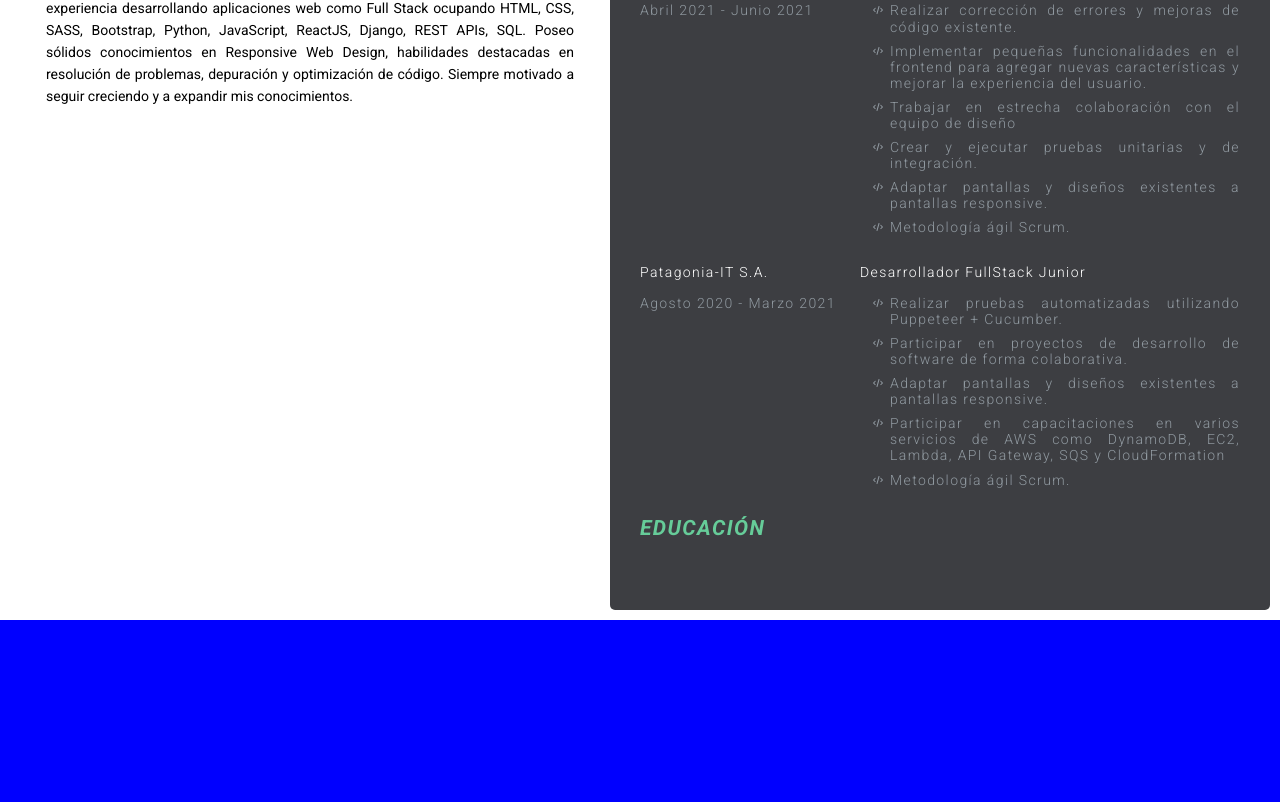
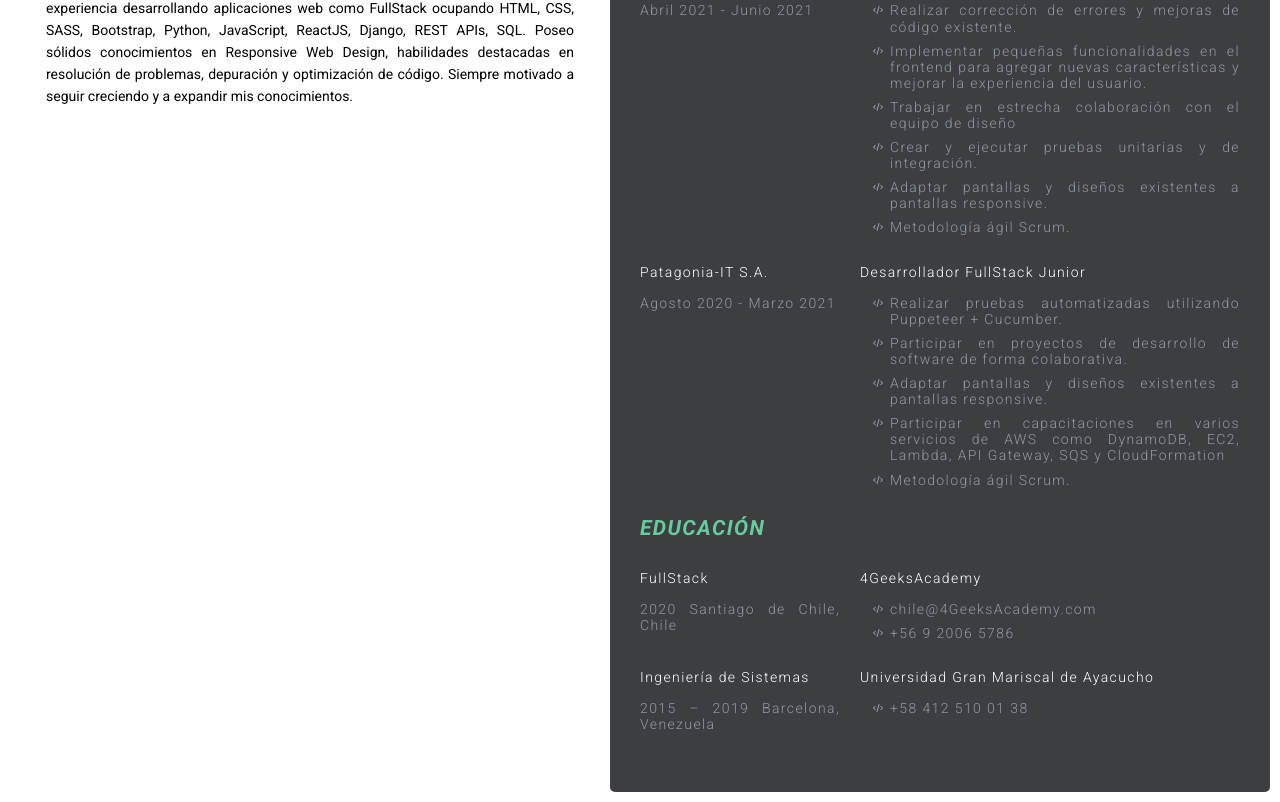
Before and after one commit to harinsonA/portafolio, a React (Create React App) app: page / in a window 1280 px wide. Shown: the part 433-1235 px from the top of the page. Before the commit the page ends 1053 px from the top, so only its background shows below. Built offline with nearby package versions, Linux system fonts and the light colour scheme.

Commit message:
feat: implementar seccion de educacion

```diff
--- a/src/components/Aside.jsx
+++ b/src/components/Aside.jsx
@@ -40,7 +40,7 @@ const Aside = () => (
         </div>
         <div className='resumen'>
           <p>
-            ¡Hola! Me llamo Harinson Arellan, soy Ingeniero de Sistemas con más de 3 años de experiencia desarrollando aplicaciones web como Full Stack ocupando HTML, CSS, SASS, Bootstrap, Python, JavaScript, ReactJS, Django, REST APIs, SQL. Poseo sólidos conocimientos en Responsive Web Design, habilidades destacadas en resolución de problemas, depuración y optimización de código. Siempre motivado a seguir creciendo y a expandir mis conocimientos.
+            ¡Hola! Me llamo Harinson Arellan, soy Ingeniero de Sistemas con más de 3 años de experiencia desarrollando aplicaciones web como FullStack ocupando HTML, CSS, SASS, Bootstrap, Python, JavaScript, ReactJS, Django, REST APIs, SQL. Poseo sólidos conocimientos en Responsive Web Design, habilidades destacadas en resolución de problemas, depuración y optimización de código. Siempre motivado a seguir creciendo y a expandir mis conocimientos.
           </p>
         </div>
       </div>
--- a/src/components/Educacion.jsx
+++ b/src/components/Educacion.jsx
@@ -4,6 +4,47 @@ import '../styles/Educacion.css'
 const Educacion = () => (
   <section className="education-container">
     <h2>EDUCACIÓN</h2>
+    <section className='card'>
+      <section className='certificate'>
+        <div className='title'>
+          <span>FullStack</span>
+        </div>
+        <div className='time'>
+          <span>2020 Santiago de Chile, Chile</span>
+        </div>
+      </section>
+      <section className='academy'>
+        <div className='academy-name'>
+          4GeeksAcademy
+        </div>
+        <div className='info'>
+          <ul>
+            <li>chile@4GeeksAcademy.com</li>
+            <li>+56 9 2006 5786</li>
+          </ul>
+        </div>
+      </section>
+    </section>
+    <section className='card'>
+      <section className='certificate'>
+        <div className='title'>
+          <span>Ingeniería de Sistemas</span>
+        </div>
+        <div className='time'>
+          <span>2015 – 2019 Barcelona, Venezuela</span>
+        </div>
+      </section>
+      <section className='academy'>
+        <div className='academy-name'>
+          Universidad Gran Mariscal de Ayacucho
+        </div>
+        <div className='info'>
+          <ul>
+            <li>+58 412 510 01 38</li>
+          </ul>
+        </div>
+      </section>
+    </section>
   </section>
 );
 
--- a/src/styles/Educacion.css
+++ b/src/styles/Educacion.css
@@ -1,3 +1,51 @@
 .education-container {
   width: 100%;
 }
+
+.education-container .card {
+  width: 100%;
+  display: flex;
+  flex-direction: row;
+  gap: 20px;
+  margin: 20px 0px;
+}
+
+.education-container .card .certificate {
+  width: 30%;
+  min-width: 200px;
+  max-width: 300px;
+}
+
+.education-container .card .academy {
+  width: 70%;
+  min-width: 200px;
+}
+
+.education-container .card .certificate .title,
+.education-container .card .academy .academy-name {
+  color: #FFF;
+  margin-bottom: 15px;
+}
+
+.education-container .card .academy .info ul {
+  padding: 0 0 0 30px;
+}
+
+.education-container .card .academy .info ul li {
+  margin-bottom: 8px;
+  list-style: url('../images/code-solid.svg');
+  list-style-position: outside;
+}
+
+@media screen and (max-width: 700px) {
+  .education-container .card {
+    flex-direction: column;
+    justify-content: flex-start;
+  }
+
+  .education-container .card .certificate,
+  .education-container .card .academy {
+    width: 100%;
+    max-width: none;
+  }
+}
```
